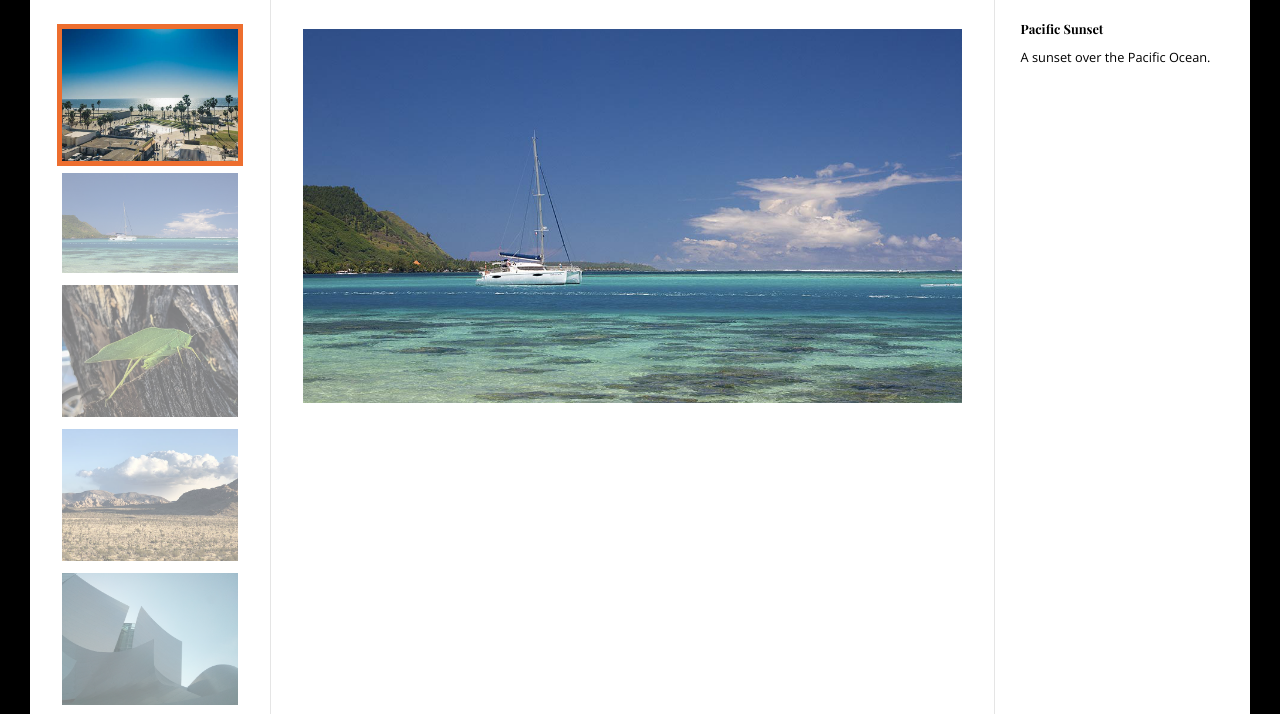
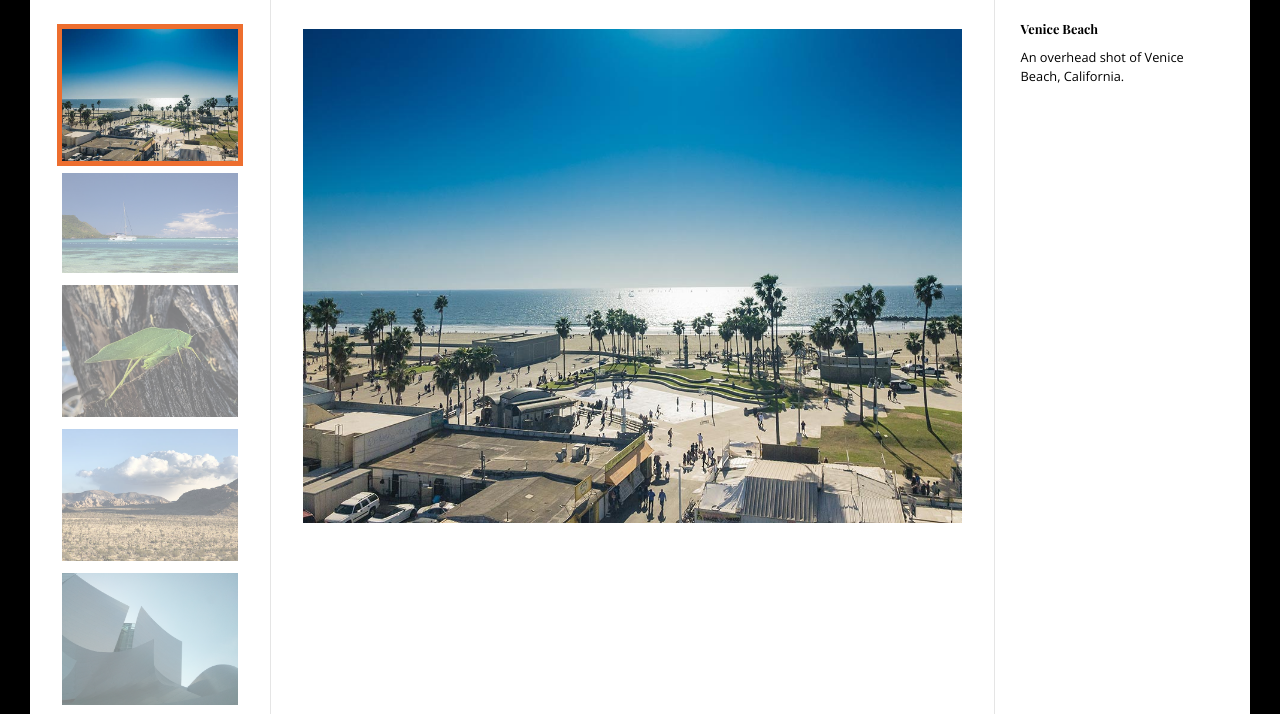
Before and after one commit to jgcy/jgcy.github.io, a plain HTML site: page _site/gallery/index.html in a window 1280 px wide. Both pictures are taken after a click on the element 150 px from the left and 184 px from the top of the page. Shown: the part 83-797 px from the top of the page. Drawn offline with nearby package versions, Linux system fonts and the light colour scheme.

Commit message:
Finish the JavaScript gallery

```diff
--- a/_site/gallery/index.html
+++ b/_site/gallery/index.html
@@ -148,12 +148,12 @@
   </div>
   <div class="col col-content">
     <div class="gallery-photo" id="gallery-photo">
-      <img src="/images/large/boat.jpg" alt="Catamaran">
+      <img src="/images/large/beach.jpg" alt="Venice Beach">
     </div>
   </div>
   <div class="col col-aside gallery-info" id="gallery-info">
-    <h3 class="title">Pacific Sunset</h3>
-    <p class="description">A sunset over the Pacific Ocean.</p>
+    <h3 class="title">Venice Beach</h3>
+    <p class="description">An overhead shot of Venice Beach, California.</p>
   </div>
 </div>
 
--- a/js/gallery.js
+++ b/js/gallery.js
@@ -1,3 +1,29 @@
+// Activates the image gallery.
+// The main task is to attach an event listener to each image in the gallery
+// and respond appropriately on click.
 function activateGallery() {
-  alert("Hello from the gallery file!");
+  let thumbnails = document.querySelectorAll("#gallery-thumbs > div > img");
+  let mainImage = document.querySelector("#gallery-photo img");
+
+  thumbnails.forEach(function(thumbnail) {
+    thumbnail.addEventListener("click", function() {
+      // Set clicked image as main image.
+      let newImageSrc = thumbnail.dataset.largeVersion;
+      mainImage.setAttribute("src", newImageSrc);
+      mainImage.setAttribute("alt", thumbnail.dataset.title);
+
+      // Change which image is current.
+      let currentClass = "current"
+      document.querySelector(".current").classList.remove(currentClass);
+      thumbnail.parentNode.classList.add(currentClass);
+
+      // Update image info.
+      let galleryInfo = document.querySelector("#gallery-info");
+      let title       = galleryInfo.querySelector(".title");
+      let description = galleryInfo.querySelector(".description");
+
+      title.innerHTML       = thumbnail.dataset.title;
+      description.innerHTML = thumbnail.dataset.description;
+    });
+  });
 }
```
Also changed, not shown: _site/js/gallery.js (+27 -1 lines), gallery/index.html (+3 -3 lines).
